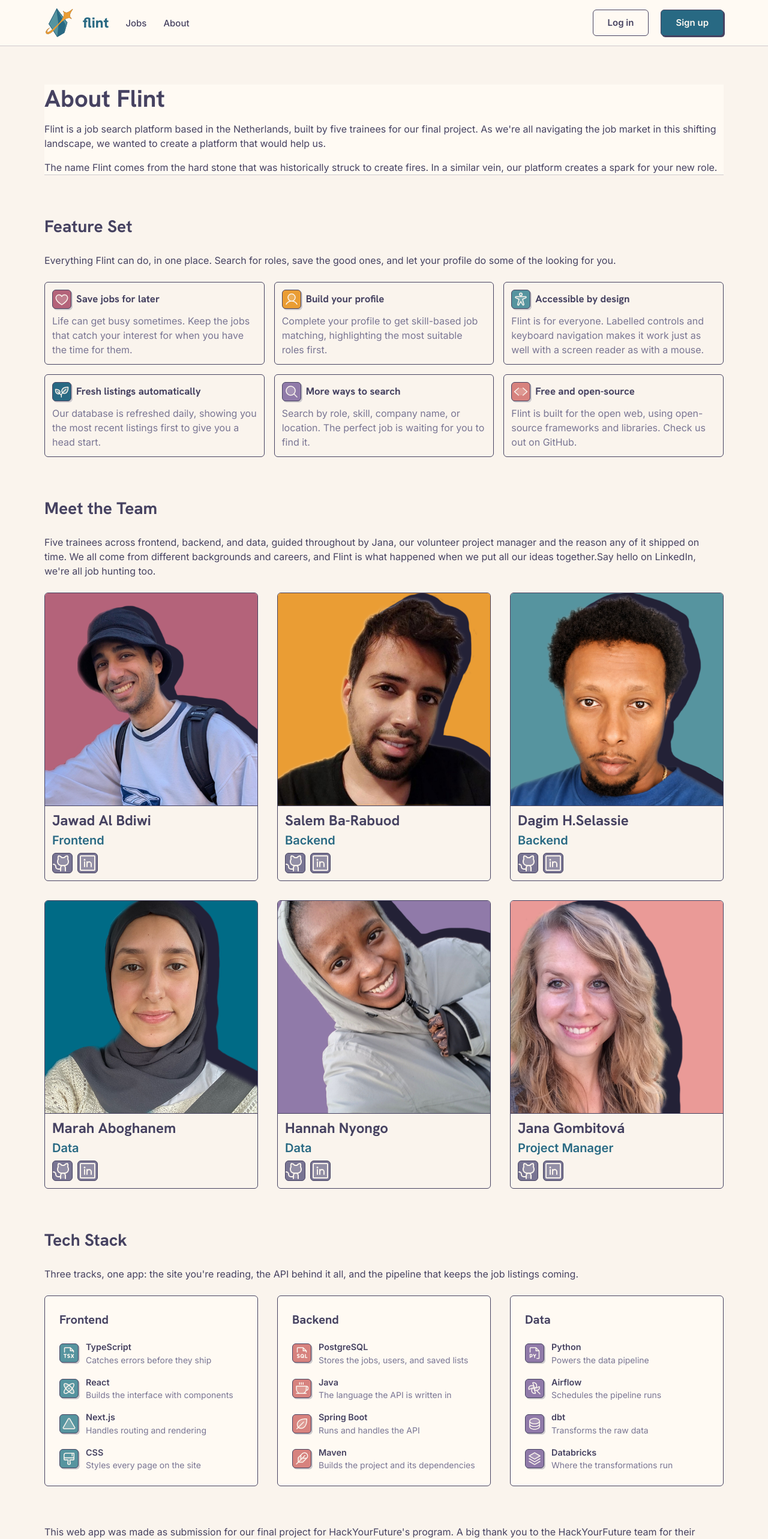
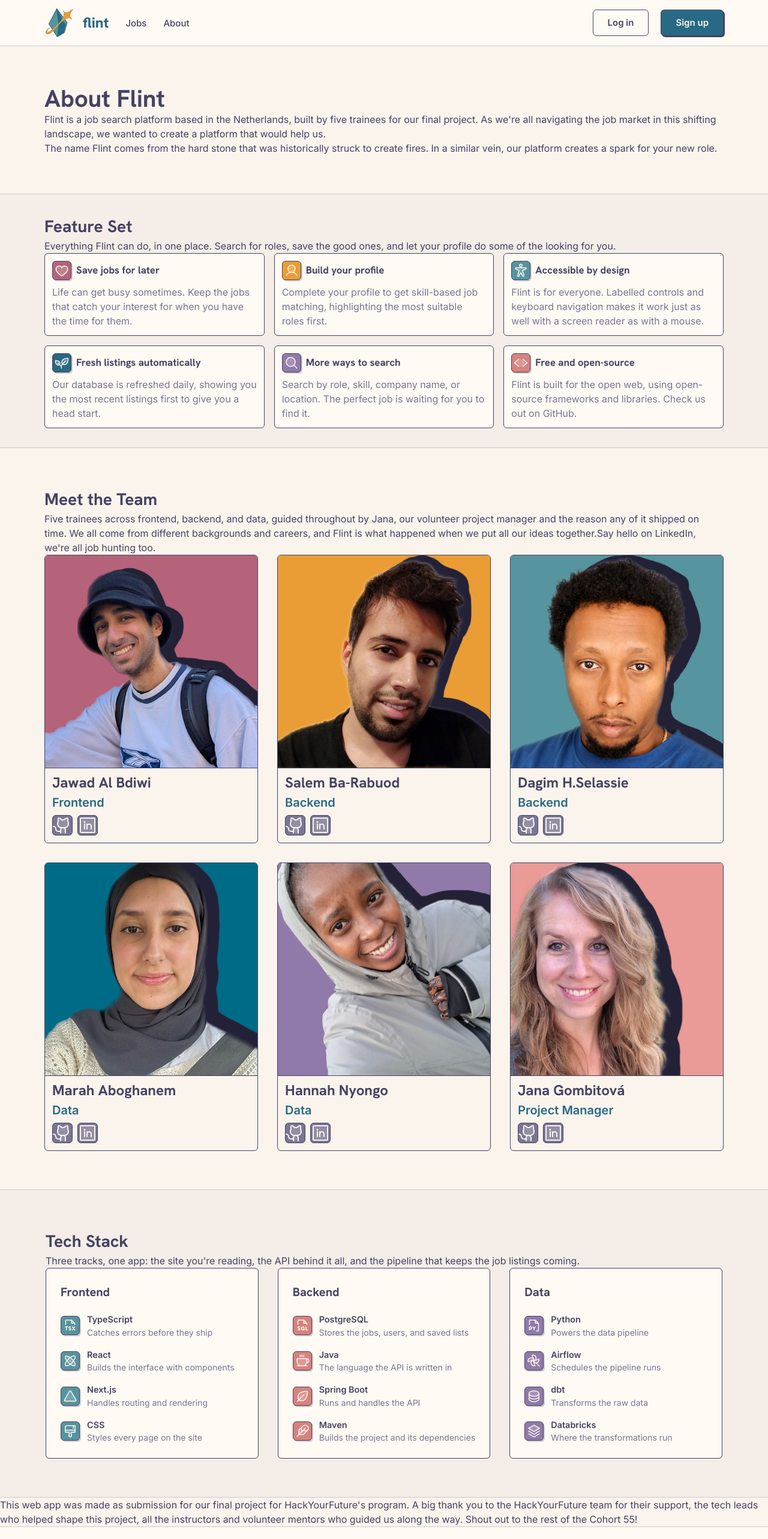
Before and after one commit to HackYourFutureProjects/c55-final-project-group-B, a Next.js app in the folder frontend/: page /about in a window 1280 px wide. Shown: the top 2566 px of the page at 60% size. Built offline with nearby package versions, Linux system fonts and the light colour scheme; no server answers.

Commit message:
feat: refactored about page to include bands between sections

```diff
--- a/frontend/src/app/about/page.module.css
+++ /dev/null
@@ -1,6 +0,0 @@
-.page {
-  display: flex;
-  flex-direction: column;
-  gap: 64px;
-  padding-block: 64px;
-}
--- a/frontend/src/app/about/page.tsx
+++ b/frontend/src/app/about/page.tsx
@@ -6,7 +6,7 @@ import AboutIntro from "@/components/about-intro";
 
 export default function AboutPage() {
   return (
-    <div className={`container ${styles.page}`}>
+    <>
       <AboutIntro />
       <FeatureHighlights />
       <TeamSection />
@@ -18,6 +18,6 @@ export default function AboutPage() {
         instructors and volunteer mentors who guided us along the way. Shout out
         to the rest of the Cohort 55!
       </p>
-    </div>
+    </>
   );
 }
--- a/frontend/src/components/about-intro.module.css
+++ b/frontend/src/components/about-intro.module.css
@@ -2,8 +2,9 @@
   display: flex;
   flex-direction: column;
   gap: 16px;
-  background-color: var(--surface);
+  background-color: var(--base);
   border-bottom: 1px solid var(--highlight-high);
+  padding-block: var(--section-padding);
 }
 
 .intro h1 {
--- a/frontend/src/components/about-intro.tsx
+++ b/frontend/src/components/about-intro.tsx
@@ -3,6 +3,7 @@ import styles from "./about-intro.module.css";
 export default function AboutIntro() {
   return (
     <section className={styles.intro}>
+      <div className="container">
         <h1>About Flint</h1>
         <p>
           Flint is a job search platform based in the Netherlands, built by five
@@ -11,10 +12,11 @@ export default function AboutIntro() {
           help us.
         </p>
         <p>
-        The name Flint comes from the hard stone that was historically struck to
-        create fires. In a similar vein, our platform creates a spark for your
-        new role.
+          The name Flint comes from the hard stone that was historically struck
+          to create fires. In a similar vein, our platform creates a spark for
+          your new role.
         </p>
+      </div>
     </section>
   );
 }
--- a/frontend/src/components/feature-highlights.module.css
+++ b/frontend/src/components/feature-highlights.module.css
@@ -1,7 +1,9 @@
 .section {
   display: flex;
   flex-direction: column;
-  gap: 24px;
+  padding-block: var(--inner-padding);
+  background-color: var(--highlight-low);
+  border-bottom: 1px solid var(--highlight-high);
 }
 
 .heading {
@@ -18,6 +20,7 @@
 }
 
 .item {
+  background-color: var(--surface);
   padding: 12px;
   border: 1px solid var(--text);
   border-radius: var(--radius);
--- a/frontend/src/components/feature-highlights.tsx
+++ b/frontend/src/components/feature-highlights.tsx
@@ -64,6 +64,7 @@ const FEATURES: Feature[] = [
 export default function FeatureHighlights() {
   return (
     <section className={styles.section}>
+      <div className="container">
         <h2 className={styles.heading}>Feature Set</h2>
         <p>
           Everything Flint can do, in one place. Search for roles, save the good
@@ -82,6 +83,7 @@ export default function FeatureHighlights() {
             </li>
           ))}
         </ul>
+      </div>
     </section>
   );
 }
--- a/frontend/src/components/team-section.module.css
+++ b/frontend/src/components/team-section.module.css
@@ -1,7 +1,9 @@
 .section {
   display: flex;
   flex-direction: column;
-  gap: 24px;
+  padding-block: var(--section-padding);
+  background-color: var(--base);
+  border-bottom: 1px solid var(--highlight-high);
 }
 
 .heading {
--- a/frontend/src/components/team-section.tsx
+++ b/frontend/src/components/team-section.tsx
@@ -64,19 +64,21 @@ const MEMBERS: Member[] = [
 export default function TeamSection() {
   return (
     <section className={styles.section}>
+      <div className="container">
         <h2 className={styles.heading}>Meet the Team</h2>
         <p className={styles.intro}>
           Five trainees across frontend, backend, and data, guided throughout by
-        Jana, our volunteer project manager and the reason any of it shipped on
-        time. We all come from different backgrounds and careers, and Flint is
-        what happened when we put all our ideas together.Say hello on LinkedIn,
-        we're all job hunting too.
+          Jana, our volunteer project manager and the reason any of it shipped
+          on time. We all come from different backgrounds and careers, and Flint
+          is what happened when we put all our ideas together.Say hello on
+          LinkedIn, we're all job hunting too.
         </p>
         <div className={styles.grid}>
           {MEMBERS.map((member) => (
             <TeamProfile key={member.name} {...member} />
           ))}
         </div>
+      </div>
     </section>
   );
 }
--- a/frontend/src/components/tech-stack.module.css
+++ b/frontend/src/components/tech-stack.module.css
@@ -1,7 +1,9 @@
 .section {
   display: flex;
   flex-direction: column;
-  gap: 24px;
+  background-color: var(--highlight-low);
+  padding-block: var(--section-padding);
+  border-bottom: 1px solid var(--highlight-high);
 }
 
 .heading {
--- a/frontend/src/components/tech-stack.tsx
+++ b/frontend/src/components/tech-stack.tsx
@@ -132,6 +132,7 @@ function TrackCard({ track, color, technology }: Track) {
 export default function TechStack() {
   return (
     <section className={styles.section}>
+      <div className="container">
         <h2 className={styles.heading}>Tech Stack</h2>
         <p>
           Three tracks, one app: the site you're reading, the API behind it all,
@@ -142,6 +143,7 @@ export default function TechStack() {
             <TrackCard key={track.track} {...track} />
           ))}
         </div>
+      </div>
     </section>
   );
 }
```
Lines whose indentation alone changed are shown as unchanged.
